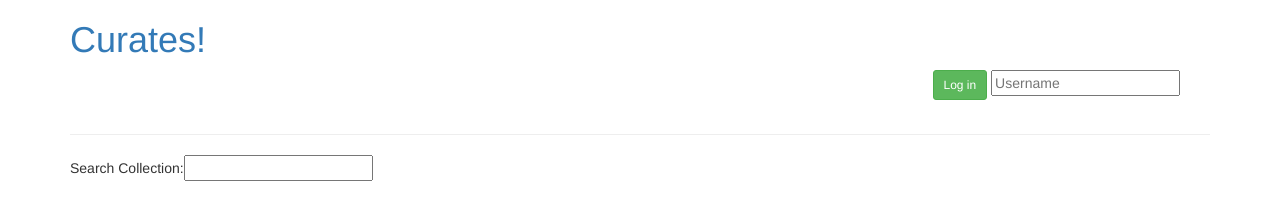
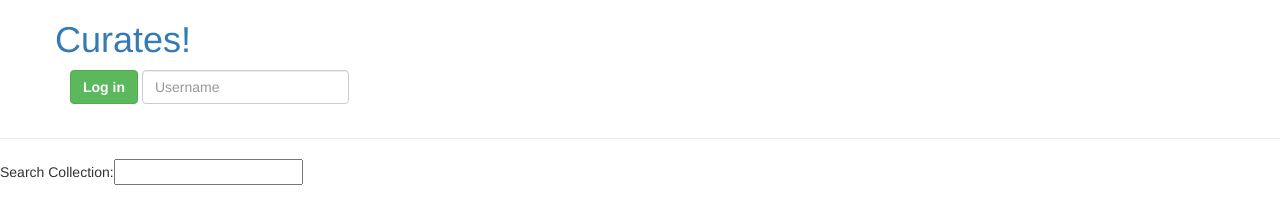
Before and after one commit to Next-Mars/curates, a browser extension: page client/index.html in a window 1280 px wide. Drawn offline with nearby package versions, Linux system fonts and the light colour scheme; files that its build step writes are made by us from their sources; no server answers; files whose address does not match are found by name.

Commit message:
CSS styles in progress

```diff
--- a/client/directives/userManagement.html
+++ b/client/directives/userManagement.html
@@ -1,16 +1,18 @@
 <div class="userManagement">
-  <div class="notLoggedIn" ng-if="!loggedIn">
-    <form id="signin" ng-submit="login(name)">
-        <button type="submit" class="btn btn-success btn-sm" name="submit">Log in</button>
-      <input type="text" placeholder="Username" name="username" ng-model="name"></input>
+  <div class="loggedIn" ng-if="loggedIn">
+    <form class="form-inline" role="form" id="logout" ng-submit="logout()">
+      <button class="btn btn-info logOutBtn" type="submit" name="submit">Log Out</button>
     </form>
-  </div>
-  <div class="loggedIn" ng-if="loggedIn">
-    <form id="logout" ng-submit="logout()">
-      Welcome {{ user.givenName }}!!
-      <button type="submit" name="submit">Log Out</button>
-    </form>
+    <p><b>Welcome {{ user.givenName }}!</b></p>
     <a ng-href="#/create">Create a new Collection</a><br />
     <a ui-sref="myCollections">Your Collections</a><br />
   </div>
+  <div class="notLoggedIn" ng-if="!loggedIn">
+    <form class="form-inline" role="form" id="signin" ng-submit="login(name)" >
+      <div class="form-group">
+        <button class="btn btn-success" type="submit" name="submit"><b>Log in</b></button>
+        <input class="form-control" type="text" placeholder="Username" name="username" ng-model="name"></input>
+      </div>
+    </form>
+  </div>
 </div>
--- a/client/index.html
+++ b/client/index.html
@@ -15,9 +15,10 @@
     <script src="services/collectionFactory.js"></script>
     <script src="directives/collectionMeta.js"></script>
     <script src="modules/createCollection/createCollection.js"></script>
-    <h1><a ng-href='/'>Curates!</a></h1>
     <div class="row">
-      <div class="col-md-9"></div>
+      <h1><a ng-href='/'>Curates!</a></h1>
+    </div>
+     <!--  <div class="col-md-8"></div> -->
       <!-- above is empty div to float usermanagement to right -->
       <div ng-controller="userManagementController">
         <user-management />
@@ -25,6 +26,5 @@
     </div>
     <hr>
     <div ui-view></div>
-  </div>
 </body>
 </html>
```
Also changed, not shown: client/modules/collectionsList/collectionsList.html (+2 -1 lines).
